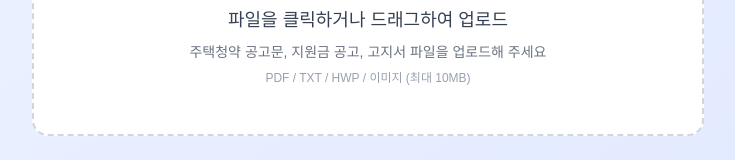
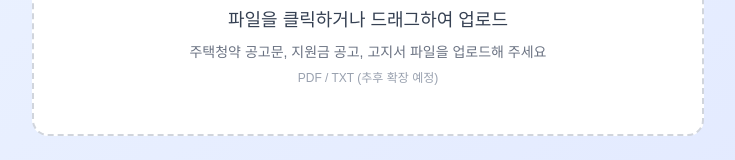
Before and after one commit to HaeSeon/docguide-ai-fe, a Next.js app: page / in a window 1280 px wide. Shown: the part 416-576 px from the top of the page, without its empty margins (272-1007 px from the left). Built offline with nearby package versions, Linux system fonts and the light colour scheme.

Commit message:
feat: 문서 포맷 수정

```diff
--- a/src/app/page.tsx
+++ b/src/app/page.tsx
@@ -170,7 +170,7 @@ export default function Home() {
                     주택청약 공고문, 지원금 공고, 고지서 파일을 업로드해 주세요
                   </p>
                   <p className="text-xs text-gray-400">
-                    PDF / TXT / HWP / 이미지 (최대 10MB)
+                    PDF / TXT (추후 확장 예정)
                   </p>
                 </div>
               </div>
```
